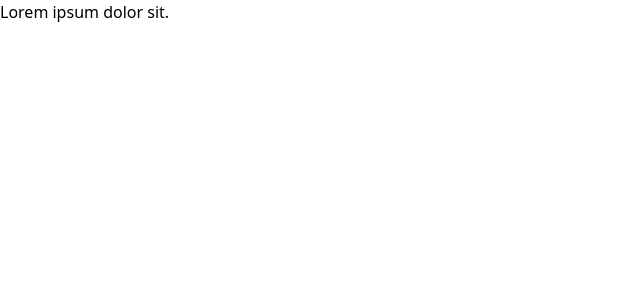
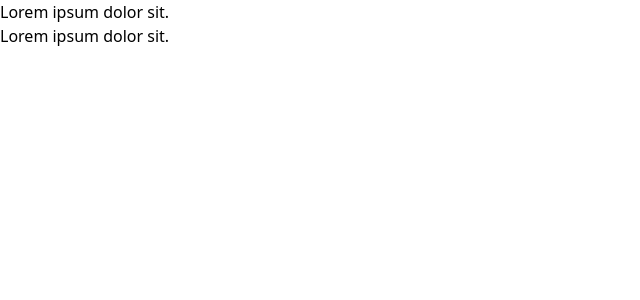
Before and after one commit to cunguyendev/websocket-simple-chat, a React (Vite) app: page / in a window 1280 px wide. Shown: the top 300 px of the page, without its empty margins (0-640 px from the left). Built offline with nearby package versions, Linux system fonts and the light colour scheme.

Commit message:
Add MainLayout

```diff
--- a/src/App.tsx
+++ b/src/App.tsx
@@ -1,8 +1,10 @@
+import { MainLayout } from './layouts';
+
 const App = () => {
   return (
-    <main>
+    <MainLayout>
       <h1 className="">Lorem ipsum dolor sit.</h1>
-    </main>
+    </MainLayout>
   );
 };
 
--- /dev/null
+++ b/src/layouts/MainLayout.tsx
@@ -0,0 +1,14 @@
+import { ReactNode } from 'react';
+
+interface MainLayoutProps {
+  children?: ReactNode;
+}
+
+export const MainLayout = ({ children }: MainLayoutProps) => {
+  return (
+    <div className="bg-primary">
+      <p>Lorem ipsum dolor sit.</p>
+      {children}
+    </div>
+  );
+};
--- /dev/null
+++ b/src/layouts/index.ts
@@ -0,0 +1 @@
+export * from './MainLayout';
--- a/src/main.tsx
+++ b/src/main.tsx
@@ -2,7 +2,7 @@ import { StrictMode } from 'react';
 import { createRoot } from 'react-dom/client';
 
 // CSS
-import './index.css';
+import '../src/styles/index.css';
 
 // Components
 import App from './App.tsx';
```
Also changed, not shown: src/App.css (added), src/styles/index.css (renamed from src/index.css).
